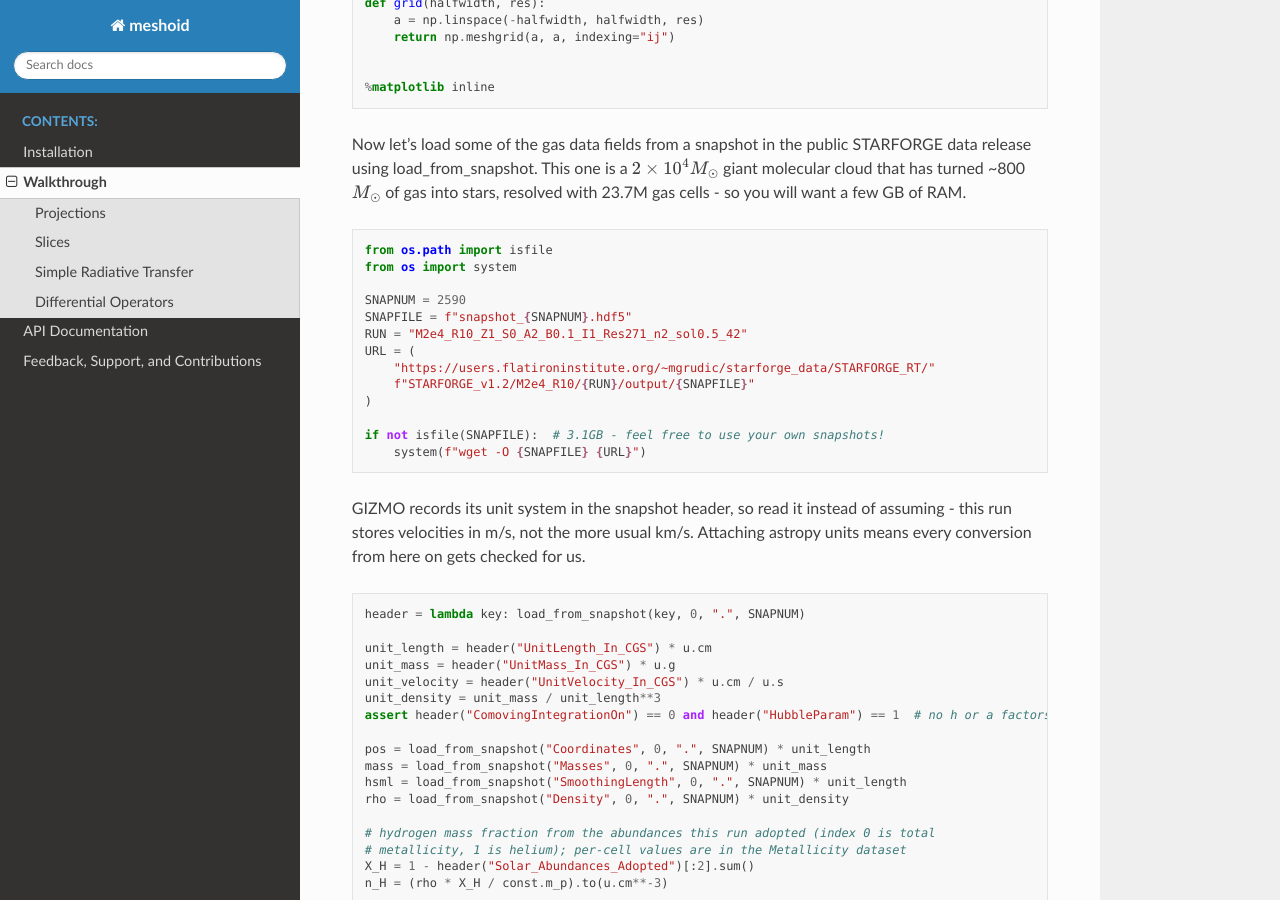
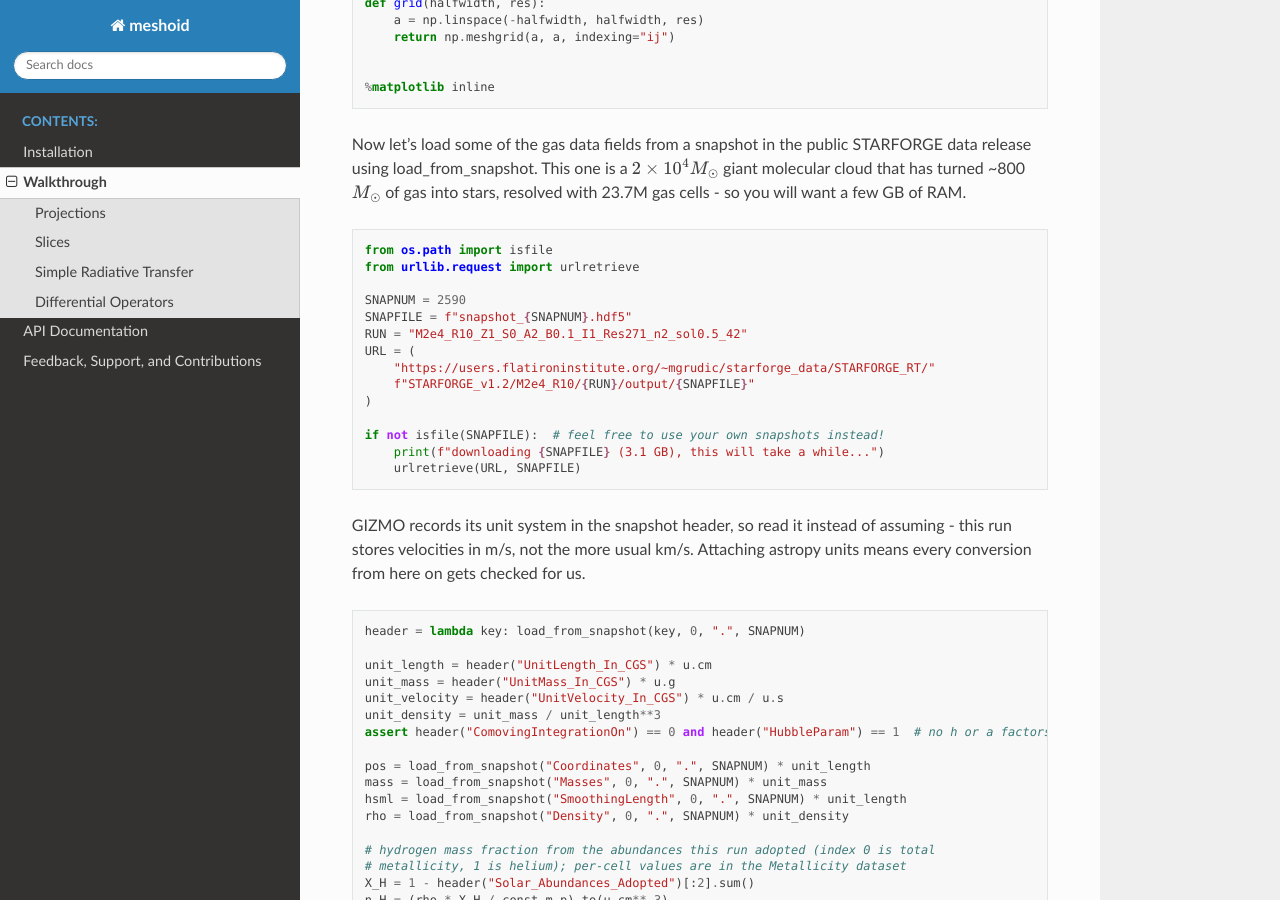
Before and after one commit to mikegrudic/meshoid, a Sphinx documentation site: the page built from docs/source/Walkthrough.rst, in a window 1280 px wide and 900 px high, scrolled down 468 px. Built offline with Sphinx 7.4.7 and the Read the Docs theme 3.1.0, drawn with Linux system fonts in a browser that asks for light colours; some of the changed text lies outside the part shown.

Commit message:
download the walkthrough snapshot without wget
wget is not installed by default on macOS, so use urllib.request.urlretrieve
instead - stdlib, and no shelling out. Prints one line before the transfer
rather than a carriage-return progress bar, which would end up as a mangled
line in the generated README and Walkthrough pages.

Co-Authored-By: Claude Fable 5 <noreply@anthropic.com>

```diff
--- a/docs/source/Walkthrough.rst
+++ b/docs/source/Walkthrough.rst
@@ -35,7 +35,7 @@ you will want a few GB of RAM.
 .. code:: ipython3
 
     from os.path import isfile
-    from os import system
+    from urllib.request import urlretrieve
 
     SNAPNUM = 2590
     SNAPFILE = f"snapshot_{SNAPNUM}.hdf5"
@@ -45,8 +45,9 @@ you will want a few GB of RAM.
         f"STARFORGE_v1.2/M2e4_R10/{RUN}/output/{SNAPFILE}"
     )
 
-    if not isfile(SNAPFILE):  # 3.1GB - feel free to use your own snapshots!
-        system(f"wget -O {SNAPFILE} {URL}")
+    if not isfile(SNAPFILE):  # feel free to use your own snapshots instead!
+        print(f"downloading {SNAPFILE} (3.1 GB), this will take a while...")
+        urlretrieve(URL, SNAPFILE)
 
 GIZMO records its unit system in the snapshot header, so read it instead
 of assuming - this run stores velocities in m/s, not the more usual
@@ -164,8 +165,8 @@ beat 32 CPU threads on a small one.
 
 .. parsed-literal::
 
-    res = 800:  cpu 0.89s | float64 1.19s (0.7x, med. rel. diff 1e-15) | float32 1.16s (0.8x, med. rel. diff 8e-07)
-    res = 2048:  cpu 3.89s | float64 3.23s (1.2x, med. rel. diff 1e-15) | float32 1.59s (2.4x, med. rel. diff 8e-07)
+    res = 800:  cpu 1.01s | float64 1.67s (0.6x, med. rel. diff 1e-15) | float32 1.18s (0.9x, med. rel. diff 8e-07)
+    res = 2048:  cpu 4.10s | float64 3.30s (1.2x, med. rel. diff 1e-15) | float32 1.56s (2.6x, med. rel. diff 8e-07)
 
 
 Slices
```
Also changed, not shown: README.md (+10 -9 lines), 1 other file.
